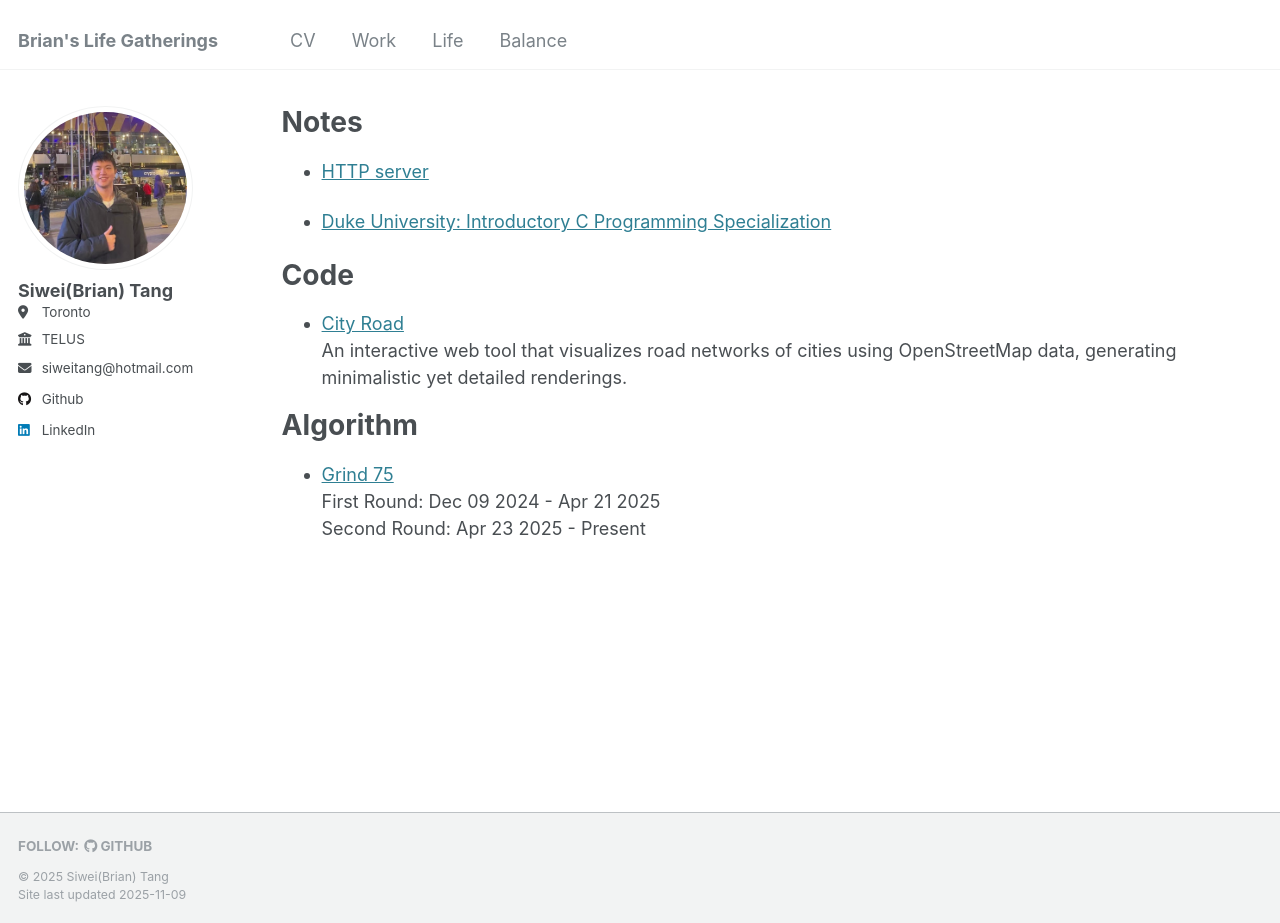
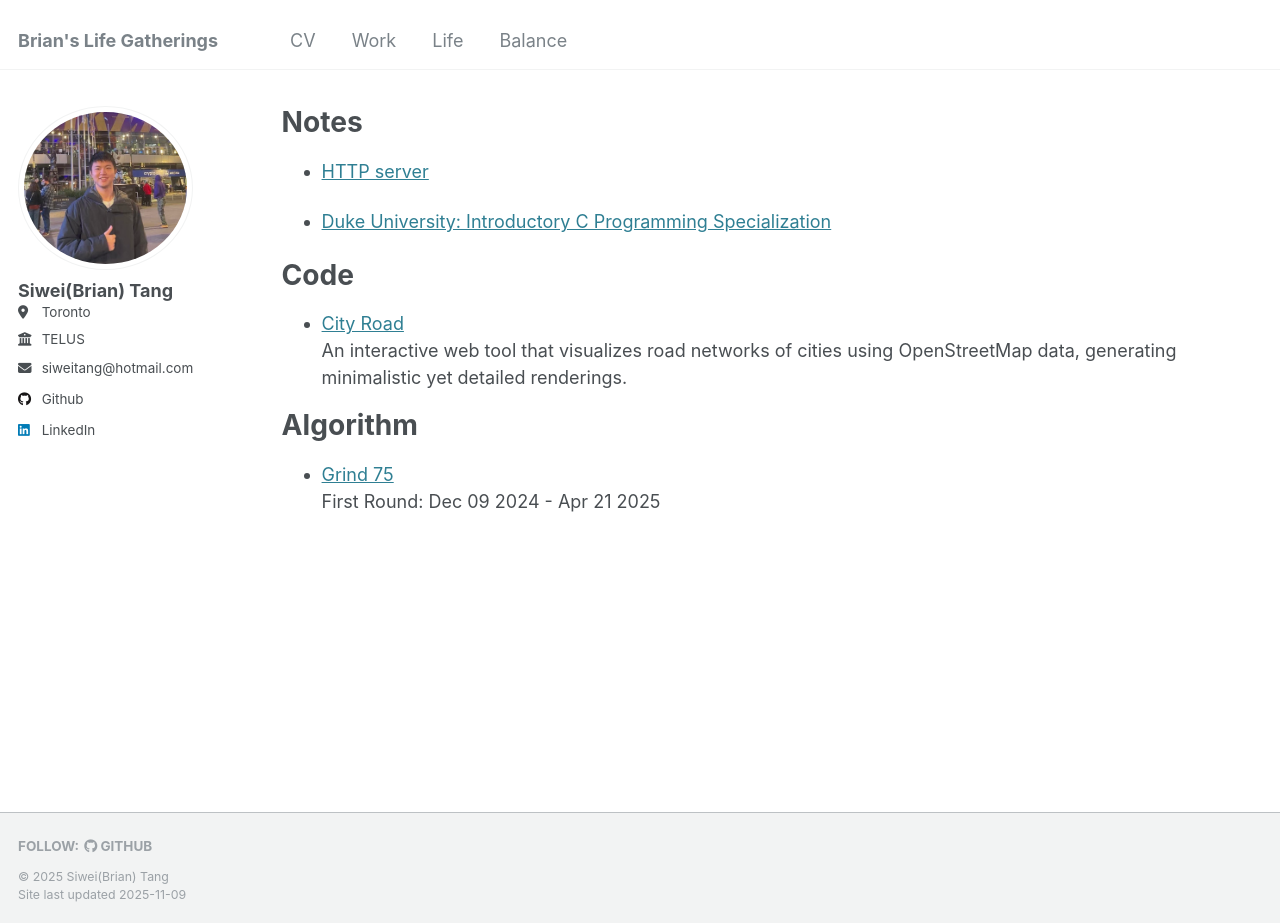
Before and after one commit to tangsiwei0831/tangsiwei0831.github.io, a Jekyll site: the page built from _pages/balance.md, in a window 1280 px wide and 923 px high. Built offline with Jekyll 4.4.1, drawn with Linux system fonts in a browser that asks for light colours.

Commit message:
add content

```diff
--- a/_pages/balance.md
+++ b/_pages/balance.md
@@ -25,4 +25,4 @@ Algorithm
 ======
 * [Grind 75](https://www.techinterviewhandbook.org/grind75) <br/>
 First Round: Dec 09 2024 - Apr 21 2025 <br/>
-Second Round: Apr 23 2025 - Present
+<!-- Second Round: Apr 23 2025 - Present -->
```
